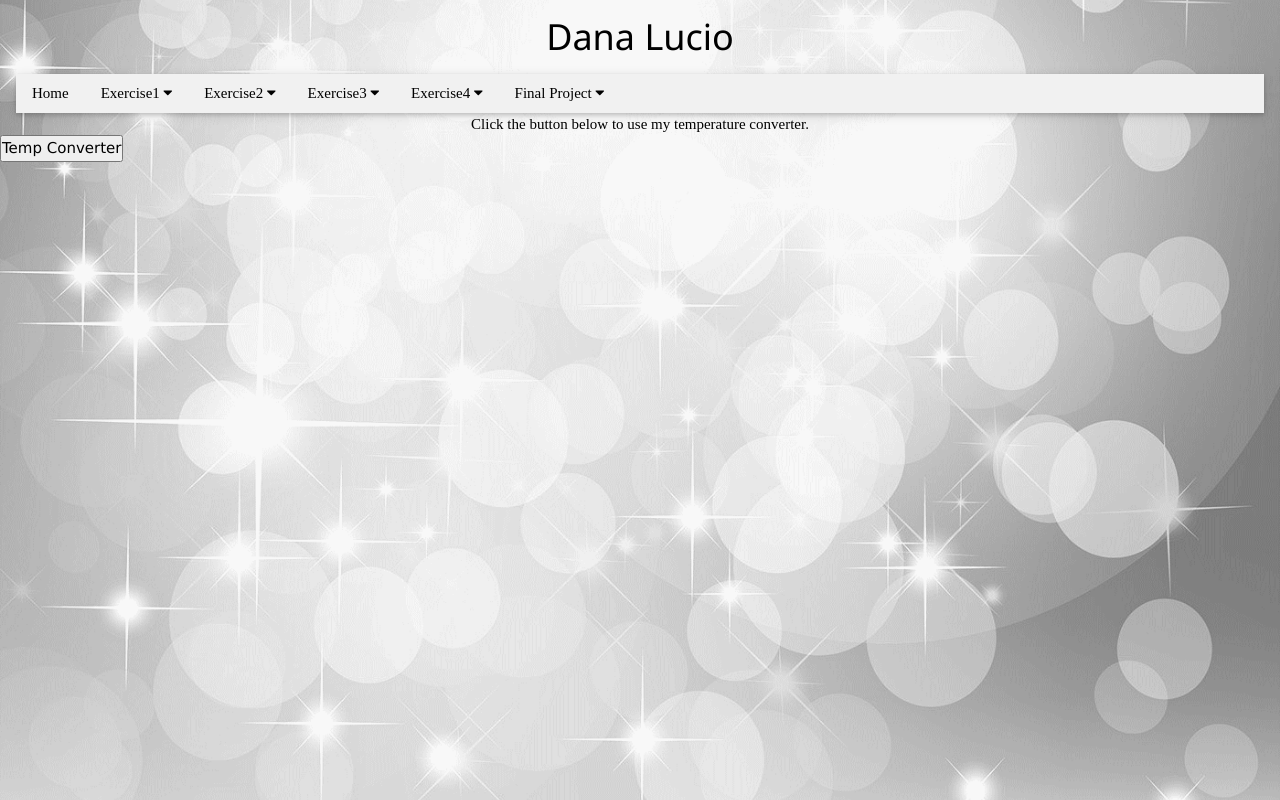
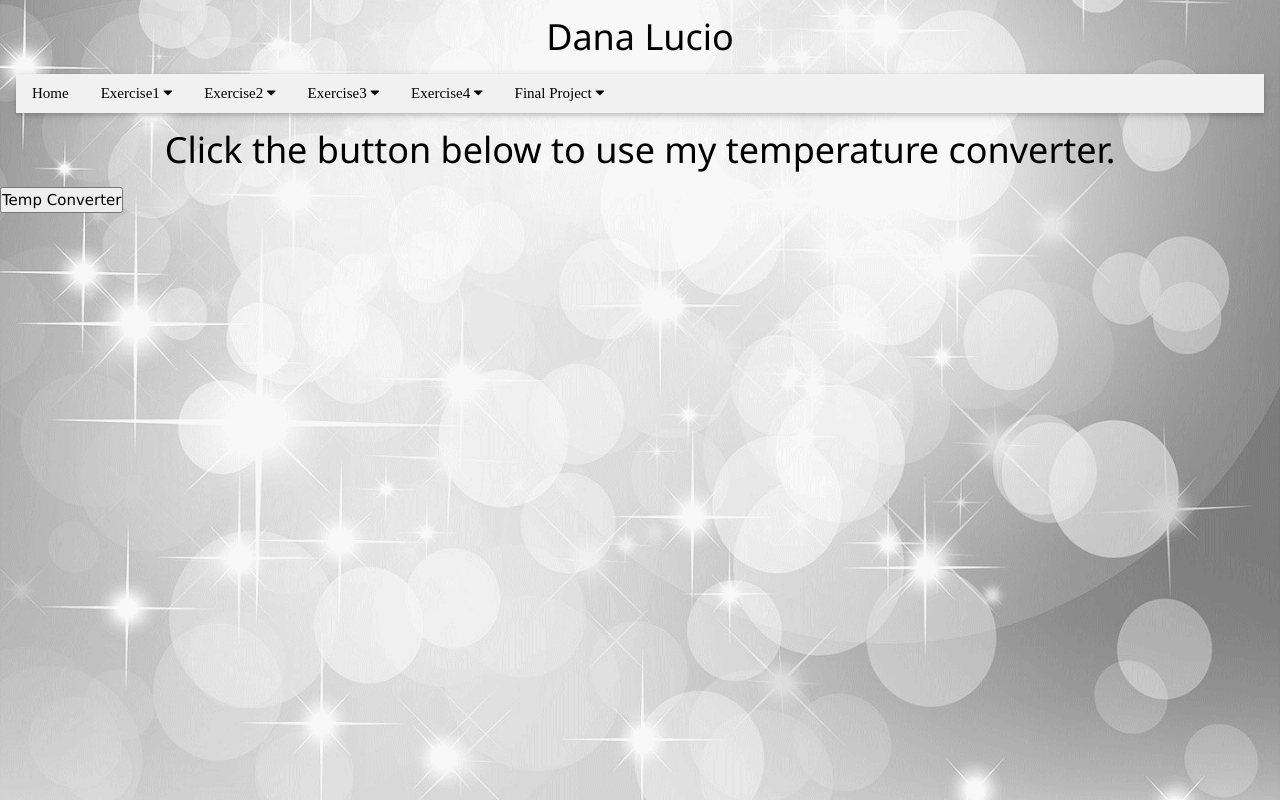
Before and after one commit to dana88/CMST386, a plain HTML site: page exercise3/temperatureprompt.html in a window 1280 px wide. Drawn offline with nearby package versions, Linux system fonts and the light colour scheme; a web font is replaced by a local one.

Commit message:
adjust temp page

```diff
--- a/exercise3/temperatureprompt.html
+++ b/exercise3/temperatureprompt.html
@@ -60,7 +60,7 @@
 
   <div>
     <div>
-    <p>Click the button below to use my temperature converter.</p>
+    <h1>Click the button below to use my temperature converter.</h1>
         <button onclick="converter()">Temp Converter</button></div>
   </div>
 </body>
```
